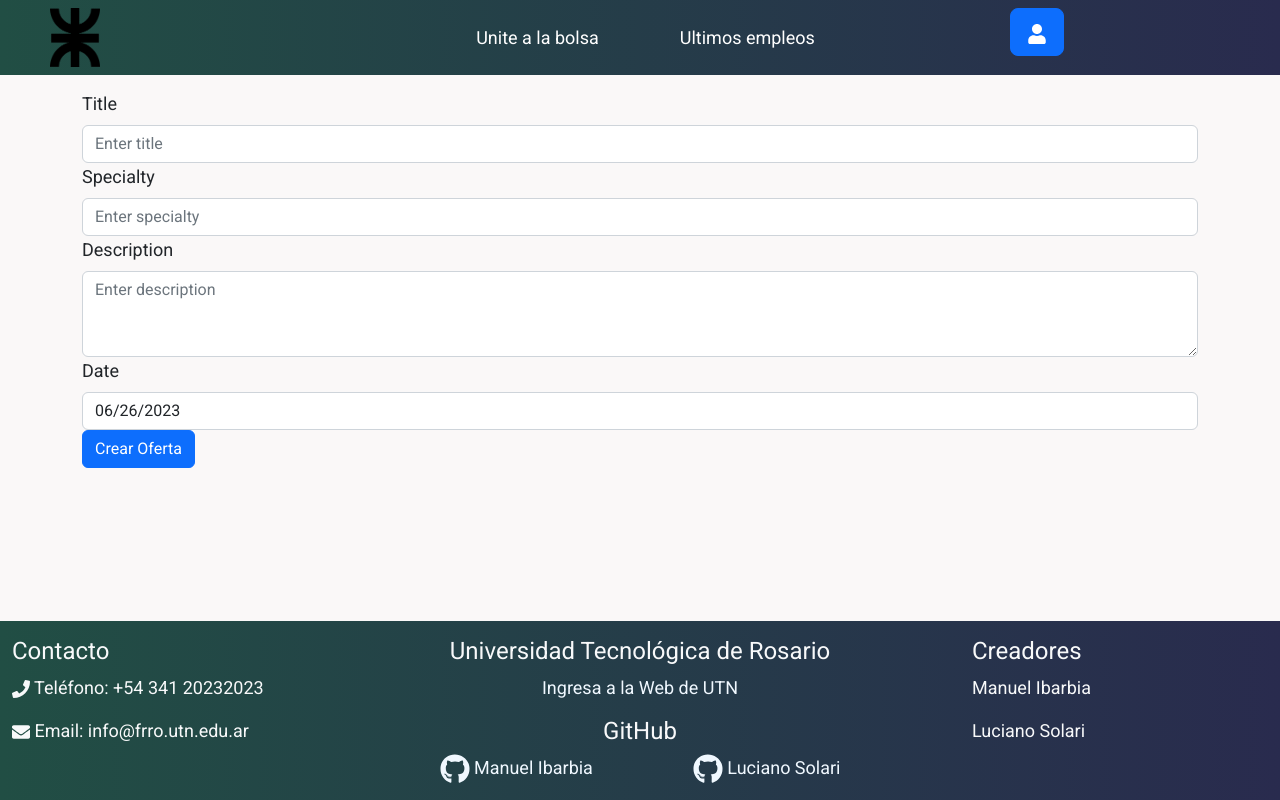
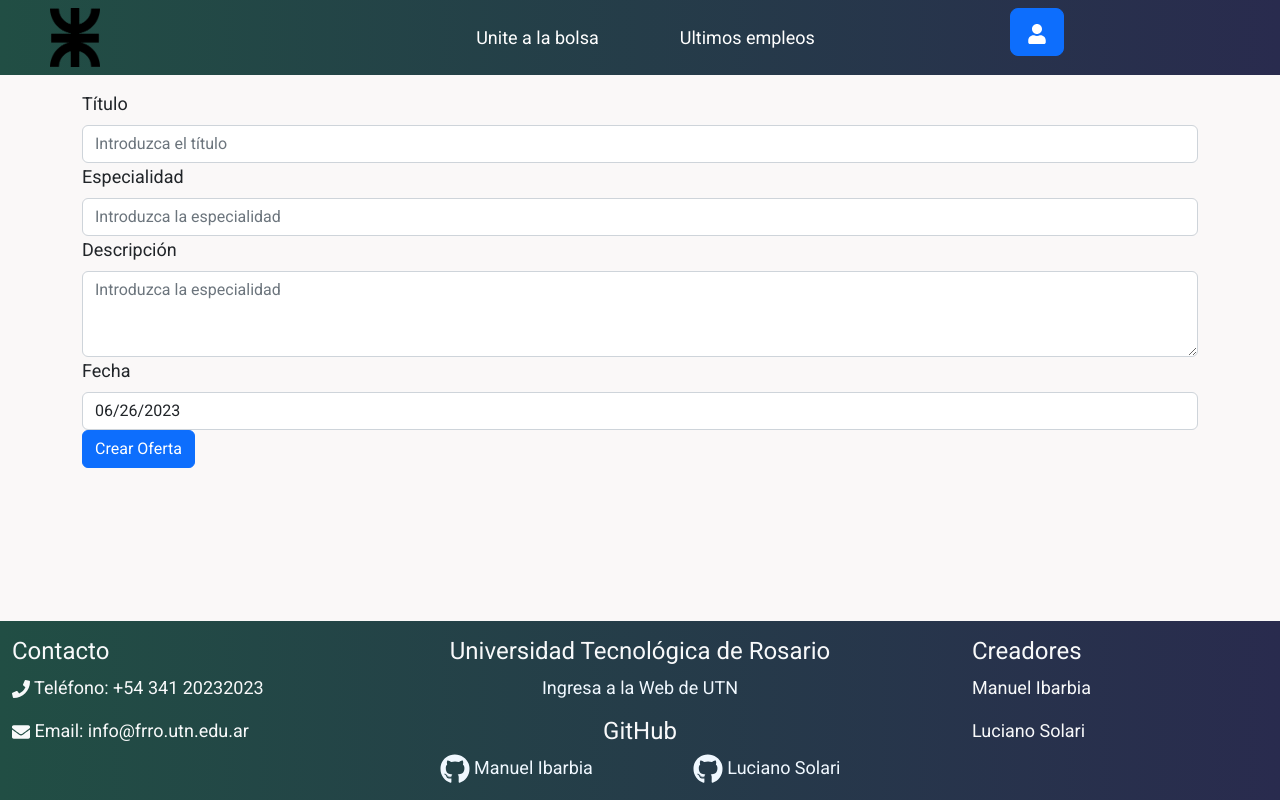
Before and after one commit to Lucianosolari/BolsaDeTrabajo, a React (Vite) app in the folder BolsaDeTrabajo/: page /createOffer in a window 1280 px wide. Built offline with nearby package versions, Linux system fonts and the light colour scheme.

Commit message:
Cambios estéticos en CreateOffer, ahora en la carpeta Companies

```diff
--- a/BolsaDeTrabajo/src/App.jsx
+++ b/BolsaDeTrabajo/src/App.jsx
@@ -11,7 +11,7 @@ import RecoverPassword from "./components/Login/RecoverPassword";
 import Login from "./components/Login/Login";
 import UniversityInfoForm from "./components/Students/UniversityInfoForm";
 import { UserProvider } from "./context/UserContext";
-import CreateOffer from "./components/Offers/CreateOffer";
+import CreateOffer from "./components/Companies/CreateOffer";
 import Offers from "./components/Offers/Offers";
 import AddressForm from "./components/Students/AddressForm";
 import NavStudent from "./components/Students/NavStudent";
--- a/BolsaDeTrabajo/src/components/Admin/CreateCareer.jsx
+++ b/BolsaDeTrabajo/src/components/Admin/CreateCareer.jsx
@@ -17,9 +17,9 @@ const CreateCareer = () => {
   const { user } = useContext(UserContext);
 
   const validateTotalSubjects = (careerTotalSubjects) => {
-    const numberPattern = /^\d+$/; // Expresión regular para validar números enteros positivos
+    const numberPattern = /^\d+$/;
     if (!numberPattern.test(careerTotalSubjects)) {
-      return false; // Retorna falso si la validación falla
+      return false;
     }
     return true;
   }
--- a/BolsaDeTrabajo/src/components/Offers/CreateOffer.jsx
+++ b/BolsaDeTrabajo/src/components/Companies/CreateOffer.jsx
@@ -54,41 +54,41 @@ const CreateOffer = () => {
   return (
     <Form onSubmit={handleClickCreateOffer}>
       <Form.Group controlId="formTitle">
-        <Form.Label>Title</Form.Label>
+        <Form.Label>Título</Form.Label>
         <Form.Control
           type="text"
-          placeholder="Enter title"
+          placeholder="Introduzca el título"
           value={title}
           onChange={(event) => setTitle(event.target.value)}
         />
       </Form.Group>
 
       <Form.Group controlId="formSpecialty">
-        <Form.Label>Specialty</Form.Label>
+        <Form.Label>Especialidad</Form.Label>
         <Form.Control
           type="text"
-          placeholder="Enter specialty"
+          placeholder="Introduzca la especialidad"
           value={specialty}
           onChange={(event) => setSpecialty(event.target.value)}
         />
       </Form.Group>
 
       <Form.Group controlId="formDescription">
-        <Form.Label>Description</Form.Label>
+        <Form.Label>Descripción</Form.Label>
         <Form.Control
           as="textarea"
           rows={3}
-          placeholder="Enter description"
+          placeholder="Introduzca la especialidad"
           value={description}
           onChange={(event) => setDescription(event.target.value)}
         />
       </Form.Group>
 
       <Form.Group controlId="formDate">
-        <Form.Label>Date</Form.Label>
+        <Form.Label>Fecha</Form.Label>
         <Form.Control
           type="date"
-          placeholder="Enter date"
+          placeholder="Introduzca la fecha"
           value={date}
           onChange={(event) => setDate(event.target.value)}
           readOnly
```
